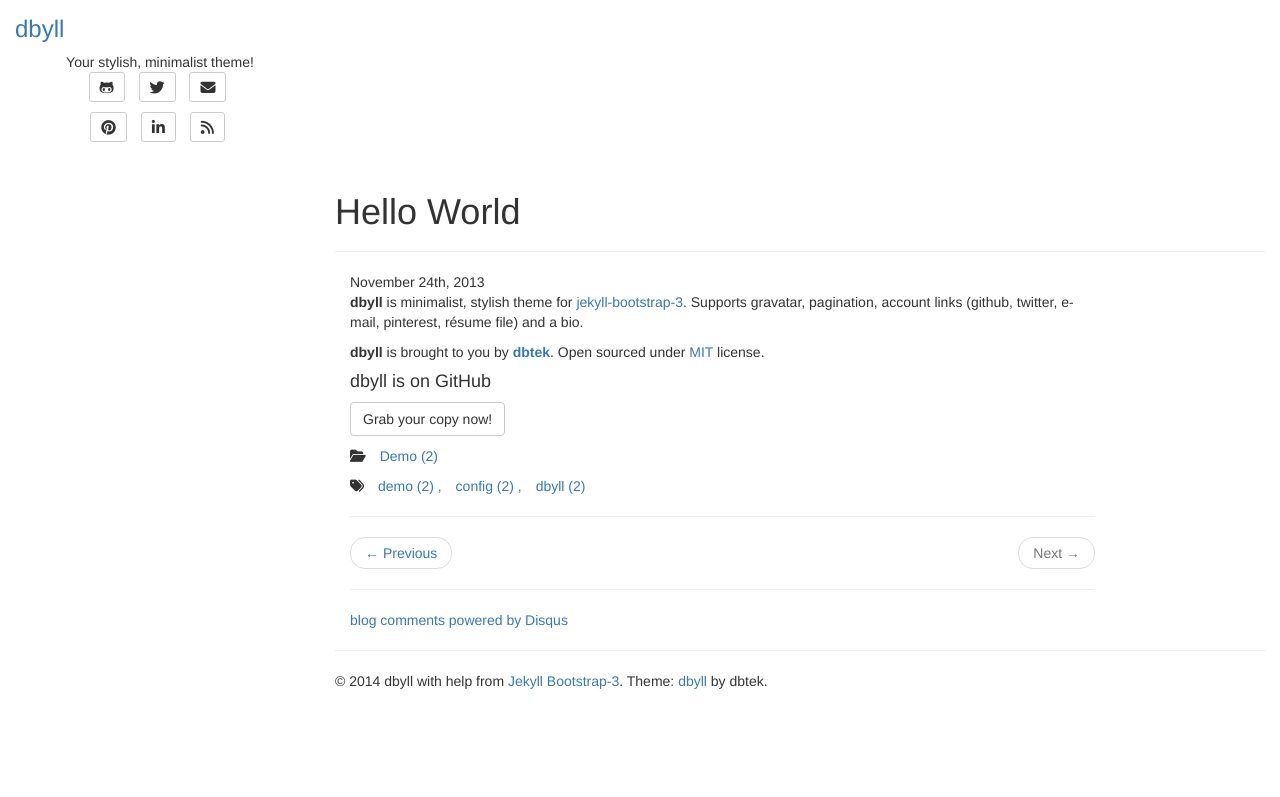
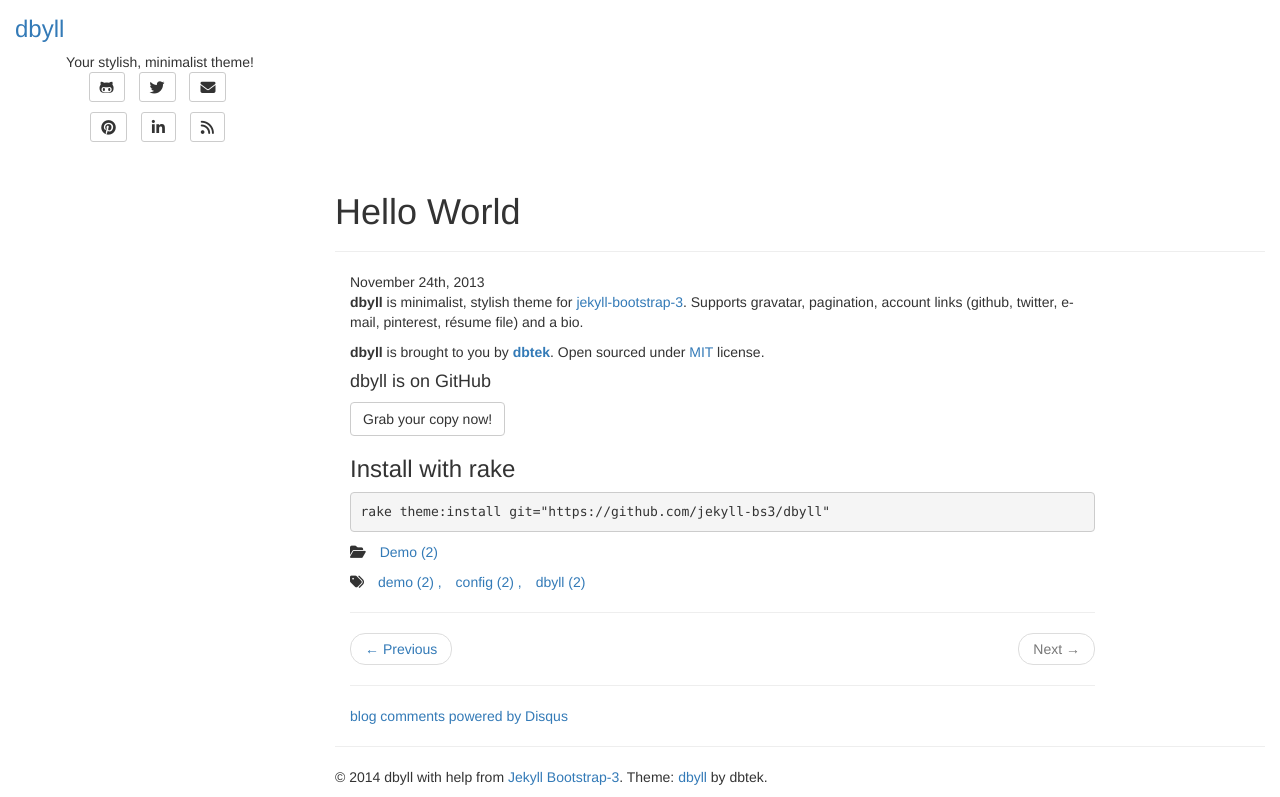
Before and after one commit to jekyll-bootstrap-3/dbyll-theme, a Jekyll site: the page built from _posts/2013-11-24-hello-world.md, in a window 1280 px wide, cut to the strip 154-951 px from the top of the page. Built offline with Jekyll 4.4.1, drawn with Linux system fonts in a browser that asks for light colours; nearby versions of some CDN libraries; library files that are not in the unit come from our copies; comment, search, counter and statistics services are not loaded; before the commit the page ends 900 px from its top, so only the background shows below that.

Commit message:
Rake instructions added

````diff
--- a/_posts/2013-11-24-hello-world.md
+++ b/_posts/2013-11-24-hello-world.md
@@ -14,3 +14,8 @@
 
 #### dbyll is on GitHub
 <a class="btn btn-default" href="https://github.com/jekyll-bs3/dbyll">Grab your copy now!</a>
+
+### Install with rake
+```bash
+rake theme:install git="https://github.com/jekyll-bs3/dbyll"
+```
````
